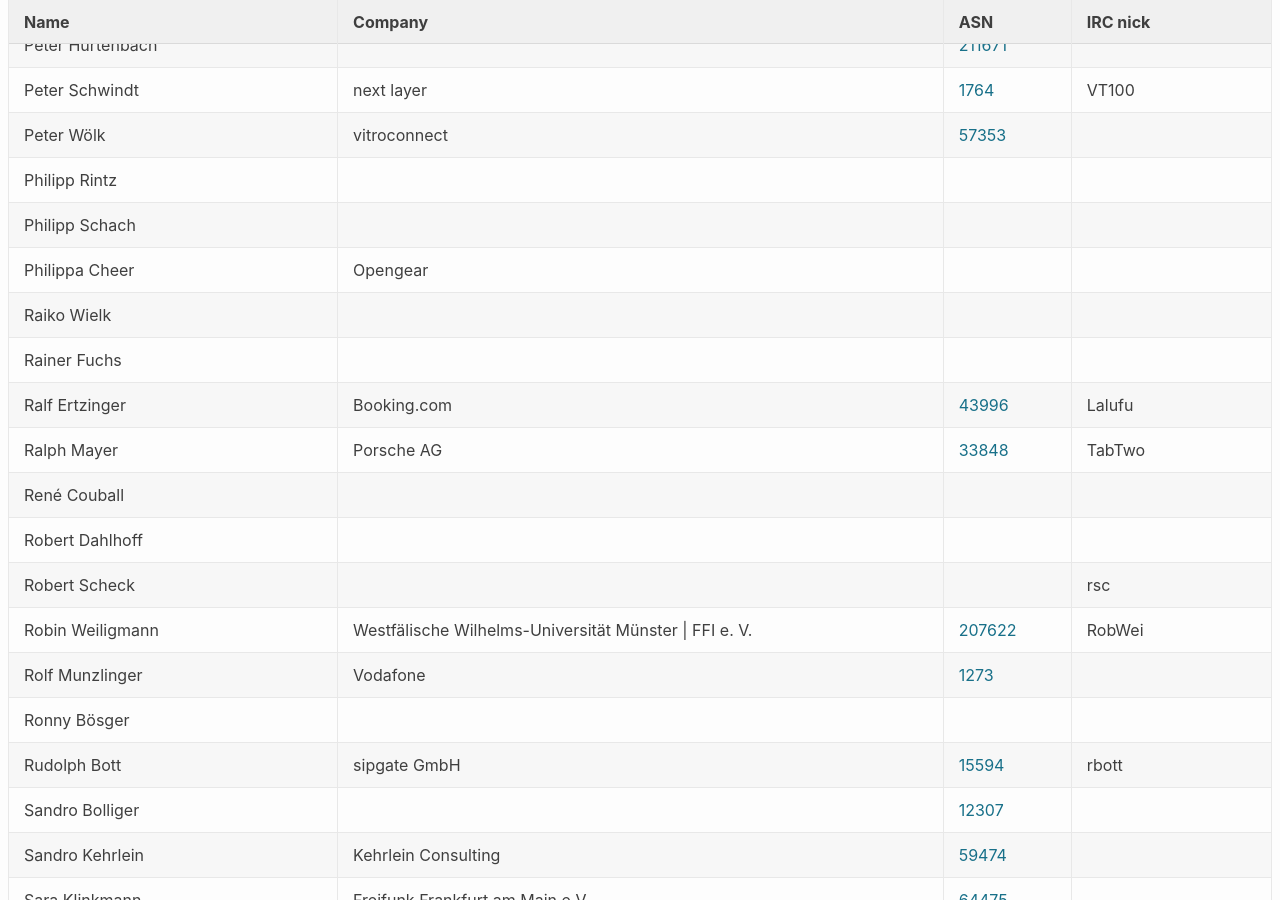
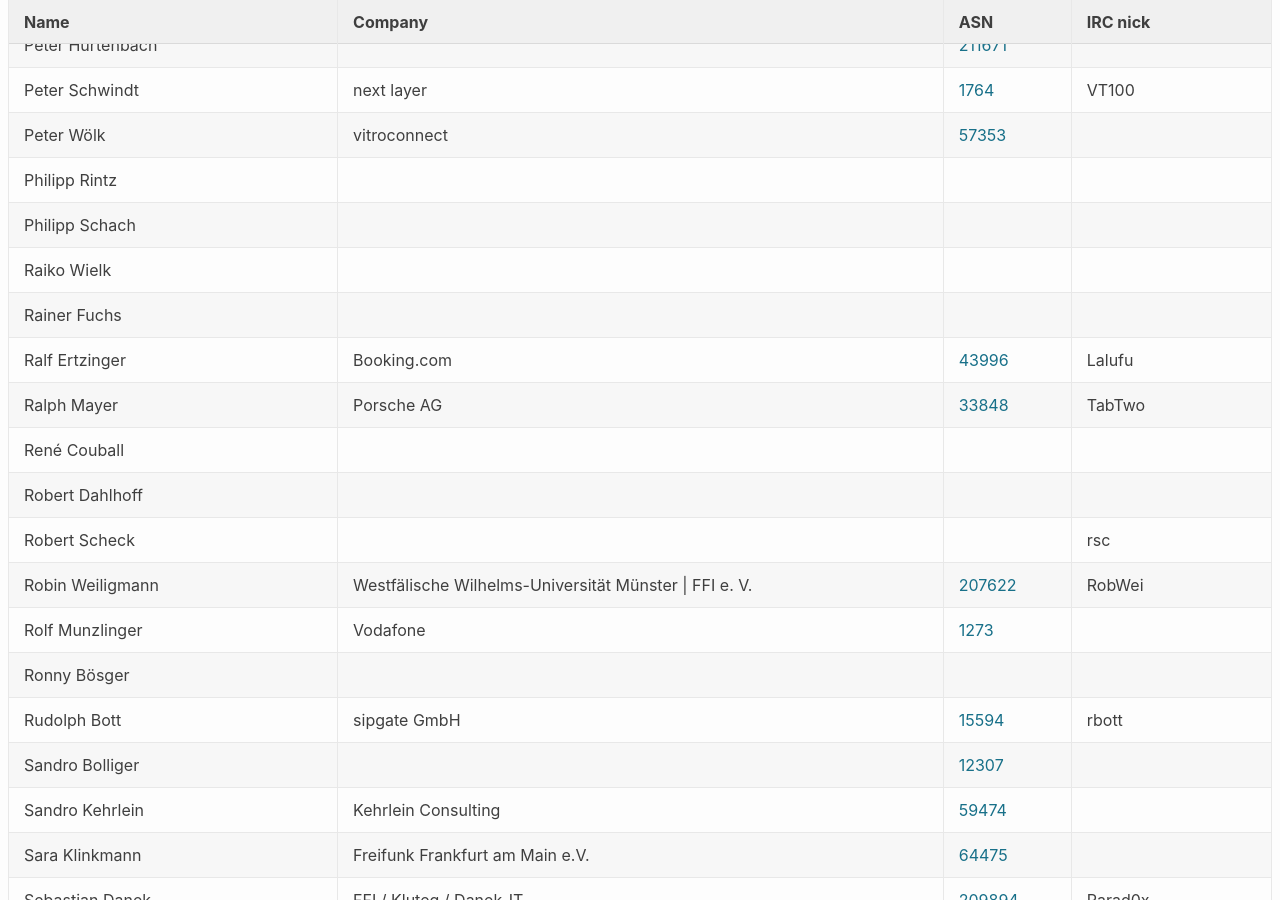
Before and after one commit to denog/pretix-attendeelist, a Jekyll site: the page built from denog14/index.md, in a window 1280 px wide and 900 px high, scrolled down 20814 px. Built offline with Jekyll 4.4.1, drawn with Linux system fonts in a browser that asks for light colours.

Commit message:
Latest data: Fri Nov 11 15:52:12 UTC 2022

```diff
--- a/_data/attendees_denog14_remote.json
+++ b/_data/attendees_denog14_remote.json
@@ -768,12 +768,6 @@
     "asn": "57353"
   },
   {
-    "name": "Philippa Cheer",
-    "company": "Opengear",
-    "irc": null,
-    "asn": null
-  },
-  {
     "name": "Philipp Rintz",
     "company": null,
     "irc": null,
```
